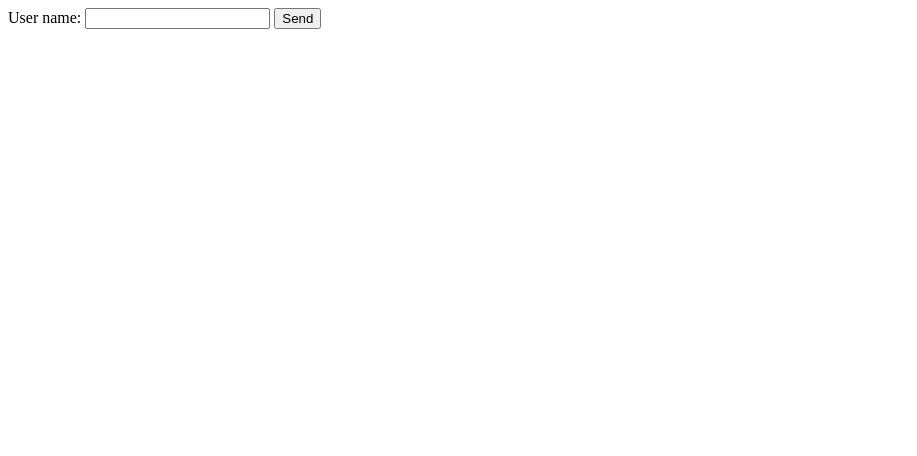
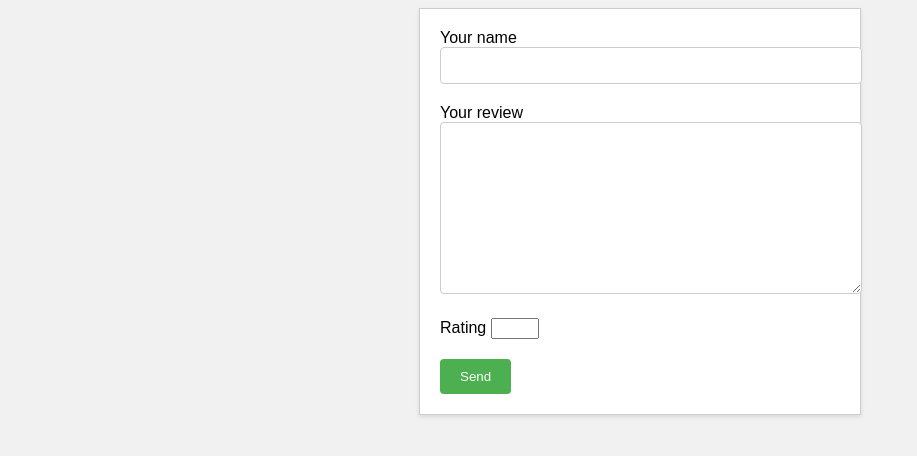
Before and after one commit to VR122/Django_Forms, a Django app: page / in a window 1280 px wide. Shown: the top 456 px of the page, without its empty margins (0-917 px from the left). Run offline with Django 4.2, Linux system fonts and the light colour scheme.

Commit message:
added multiple fields to form

```diff
--- a/reviews/forms.py
+++ b/reviews/forms.py
@@ -1,4 +1,9 @@
 from django import forms
 
 class ReviewForm(forms.Form):
-    user_name = forms.CharField()
+    user_name = forms.CharField(label='Your name',max_length=100, error_messages={
+        'required': 'Please enter your name.',
+        'max_length': 'Please enter a shorter name.'
+    })
+    review = forms.CharField(label='Your review',widget=forms.Textarea, max_length=200)
+    rating = forms.IntegerField(min_value=1, max_value=5)
--- /dev/null
+++ b/reviews/static/reviews/style.css
@@ -0,0 +1,44 @@
+body {
+    font-family: Arial, sans-serif;
+    background-color: #f1f1f1;
+}
+
+form {
+    max-width: 400px;
+    margin: 0 auto;
+    padding: 20px;
+    background-color: #fff;
+    border: 1px solid #ccc;
+    box-shadow: 0 2px 4px rgba(0, 0, 0, 0.1);
+}
+
+.form-control {
+    margin-bottom: 20px;
+}
+
+label {
+    display: block;
+    font-weight: bold;
+    margin-bottom: 5px;
+}
+
+input[type="text"],
+textarea {
+    width: 100%;
+    padding: 10px;
+    border: 1px solid #ccc;
+    border-radius: 4px;
+}
+
+button {
+    background-color: #4CAF50;
+    color: white;
+    padding: 10px 20px;
+    border: none;
+    border-radius: 4px;
+    cursor: pointer;
+}
+
+.errors {
+    color: red;
+}
--- a/reviews/templates/reviews/review.html
+++ b/reviews/templates/reviews/review.html
@@ -6,12 +6,18 @@
         <title>Your review</title>
         <meta name="description" content="">
         <meta name="viewport" content="width=device-width, initial-scale=1">
-        <link rel="stylesheet" href="">
+        <link rel="stylesheet" href="static/reviews/style.css">
     </head>
     <body>
         <form method="POST">
             {% csrf_token %}
-            {{ form }}
+            {% for field in form%}
+            <div class="form-control {% if field.errors %} errors {% endif %}" >
+                {{ field.label }}
+                {{ field }}
+                {{ field.errors }}
+            </div>
+            {% endfor %}
             <button>Send</button>
         </form>
     </body>
--- a/reviews/views.py
+++ b/reviews/views.py
@@ -8,7 +8,8 @@ def review(request):
         if form.is_valid():
             print(form.cleaned_data)
             return HttpResponseRedirect('/thank-you')
-    form = forms.ReviewForm()
+    else:
+        form = forms.ReviewForm()
     return render(request, 'reviews/review.html',{
         'form': form
     })
```
